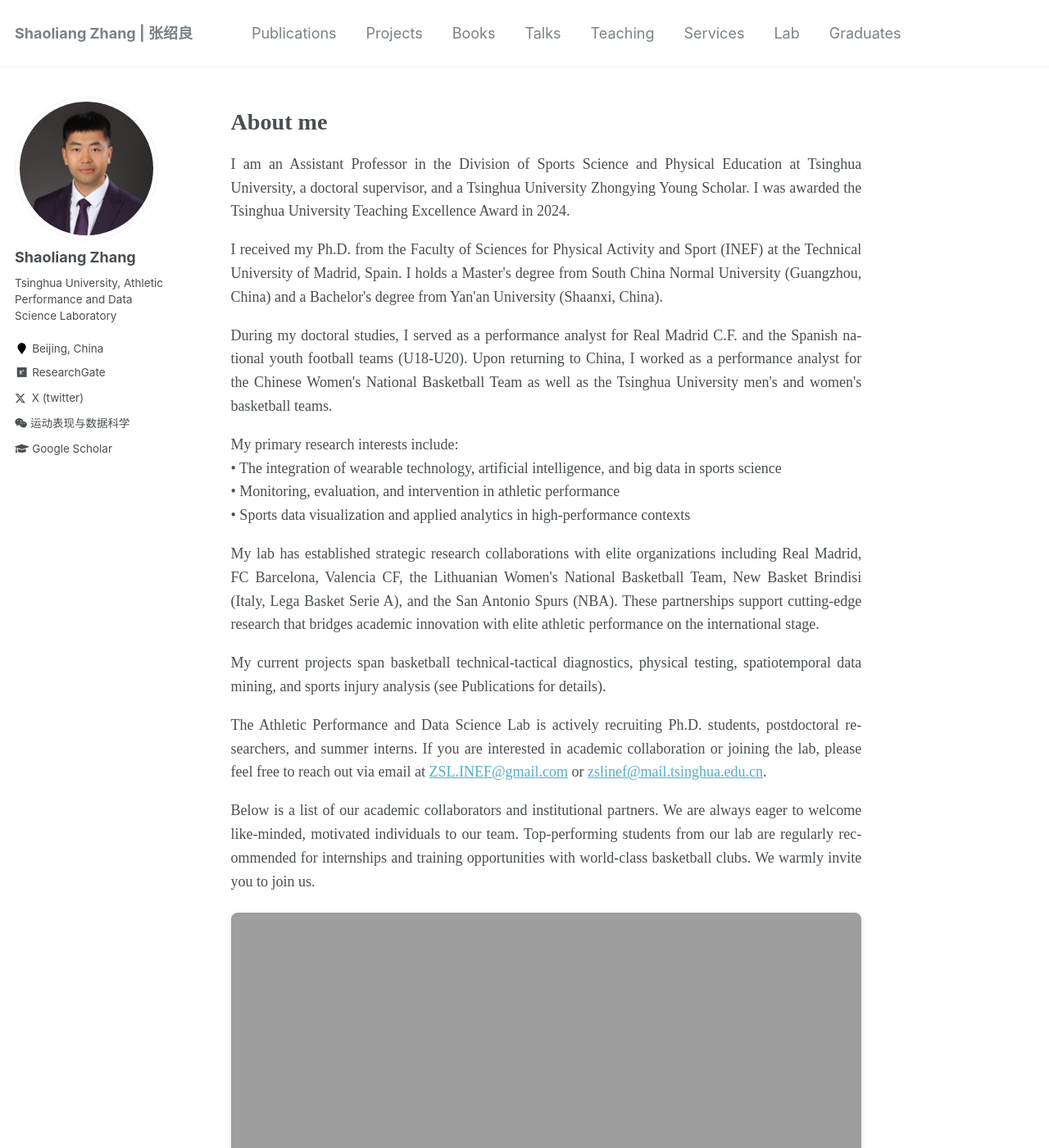
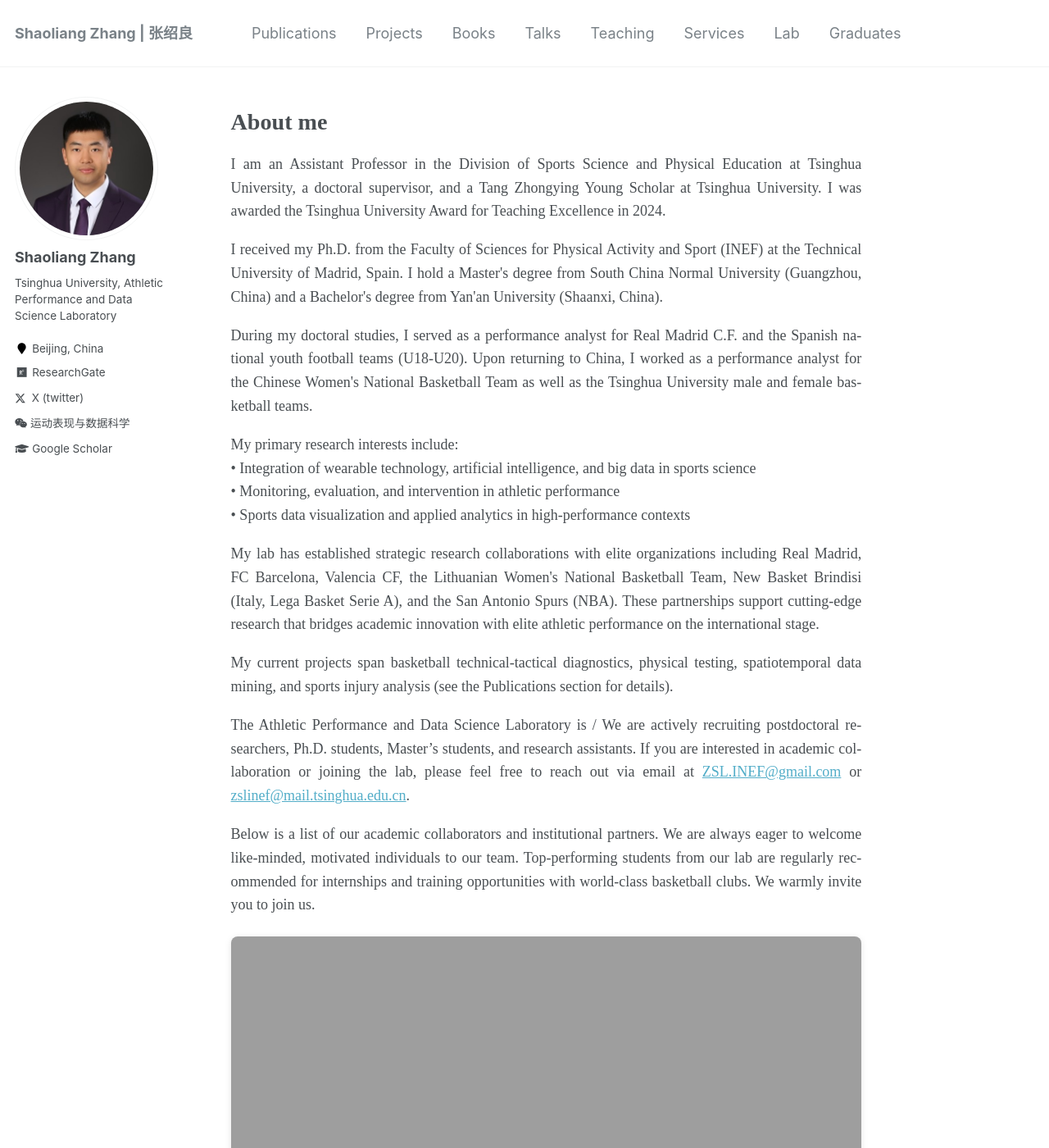
Before and after one commit to sportssuper/ZSL, a Jekyll site: the page built from _pages/about.md, in a window 1280 px wide and 1400 px high. Shown: the whole window at 82% size. Built offline with Jekyll 4.4.1, drawn with Linux system fonts in a browser that asks for light colours; a script that is not in the unit is left out.

Commit message:
Update about.md

```diff
--- a/_pages/about.md
+++ b/_pages/about.md
@@ -10,22 +10,22 @@ redirect_from:
 <h1 style="font-family: 'Times New Roman', Times, serif; text-align: left; margin-bottom: 20px;">About me</h1>
 
 <div style="text-align: justify; font-family: 'Times New Roman', Times, serif; max-width: 800px; margin: 0 auto; line-height: 1.6; hyphens: auto;">
-  <p style="margin-bottom: 1em;">I am an Assistant Professor in the Division of Sports Science and Physical Education at Tsinghua University, a doctoral supervisor, and a Tsinghua University Zhongying Young Scholar. I was awarded the Tsinghua University Teaching Excellence Award in 2024.</p>
+  <p style="margin-bottom: 1em;">I am an Assistant Professor in the Division of Sports Science and Physical Education at Tsinghua University, a doctoral supervisor, and a Tang Zhongying Young Scholar at Tsinghua University. I was awarded the Tsinghua University Award for Teaching Excellence in 2024.</p>
 
-  <p style="margin-bottom: 1em;">I received my Ph.D. from the Faculty of Sciences for Physical Activity and Sport (INEF) at the Technical University of Madrid, Spain. I holds a Master's degree from South China Normal University (Guangzhou, China) and a Bachelor's degree from Yan'an University (Shaanxi, China).</p>
+  <p style="margin-bottom: 1em;">I received my Ph.D. from the Faculty of Sciences for Physical Activity and Sport (INEF) at the Technical University of Madrid, Spain. I hold a Master's degree from South China Normal University (Guangzhou, China) and a Bachelor's degree from Yan'an University (Shaanxi, China).</p>
 
-  <p style="margin-bottom: 1em;">During my doctoral studies, I served as a performance analyst for Real Madrid C.F. and the Spanish national youth football teams (U18-U20). Upon returning to China, I worked as a performance analyst for the Chinese Women's National Basketball Team as well as the Tsinghua University men's and women's basketball teams.</p>
+  <p style="margin-bottom: 1em;">During my doctoral studies, I served as a performance analyst for Real Madrid C.F. and the Spanish national youth football teams (U18-U20). Upon returning to China, I worked as a performance analyst for the Chinese Women's National Basketball Team as well as the Tsinghua University male and female basketball teams.</p>
 
   <p style="margin-bottom: 1em;">My primary research interests include:<br>
- • The integration of wearable technology, artificial intelligence, and big data in sports science<br>
+ • Integration of wearable technology, artificial intelligence, and big data in sports science<br>
  • Monitoring, evaluation, and intervention in athletic performance<br>
  • Sports data visualization and applied analytics in high-performance contexts</p>
 
   <p style="margin-bottom: 1em;">My lab has established strategic research collaborations with elite organizations including Real Madrid, FC Barcelona, Valencia CF, the Lithuanian Women's National Basketball Team, New Basket Brindisi (Italy, Lega Basket Serie A), and the San Antonio Spurs (NBA). These partnerships support cutting-edge research that bridges academic innovation with elite athletic performance on the international stage.</p>
 
-  <p style="margin-bottom: 1em;">My current projects span basketball technical-tactical diagnostics, physical testing, spatiotemporal data mining, and sports injury analysis (see Publications for details).</p>
+  <p style="margin-bottom: 1em;">My current projects span basketball technical-tactical diagnostics, physical testing, spatiotemporal data mining, and sports injury analysis (see the Publications section for details).</p>
 
-  <p style="margin-bottom: 1em;">The Athletic Performance and Data Science Lab is actively recruiting Ph.D. students, postdoctoral researchers, and summer interns. If you are interested in academic collaboration or joining the lab, please feel free to reach out via email at <a href="mailto:ZSL.INEF@gmail.com">ZSL.INEF@gmail.com</a> or <a href="mailto:zslinef@mail.tsinghua.edu.cn">zslinef@mail.tsinghua.edu.cn</a>.</p>
+  <p style="margin-top: 0.5em; margin-bottom: 1em;">The Athletic Performance and Data Science Laboratory is / We are actively recruiting postdoctoral researchers, Ph.D. students, Master’s students, and research assistants. If you are interested in academic collaboration or joining the lab, please feel free to reach out via email at <a href="mailto:ZSL.INEF@gmail.com">ZSL.INEF@gmail.com</a> or <a href="mailto:zslinef@mail.tsinghua.edu.cn">zslinef@mail.tsinghua.edu.cn</a>.</p>
 
   <p>Below is a list of our academic collaborators and institutional partners. We are always eager to welcome like-minded, motivated individuals to our team. Top-performing students from our lab are regularly recommended for internships and training opportunities with world-class basketball clubs. We warmly invite you to join us.</p>
 </div>
```
